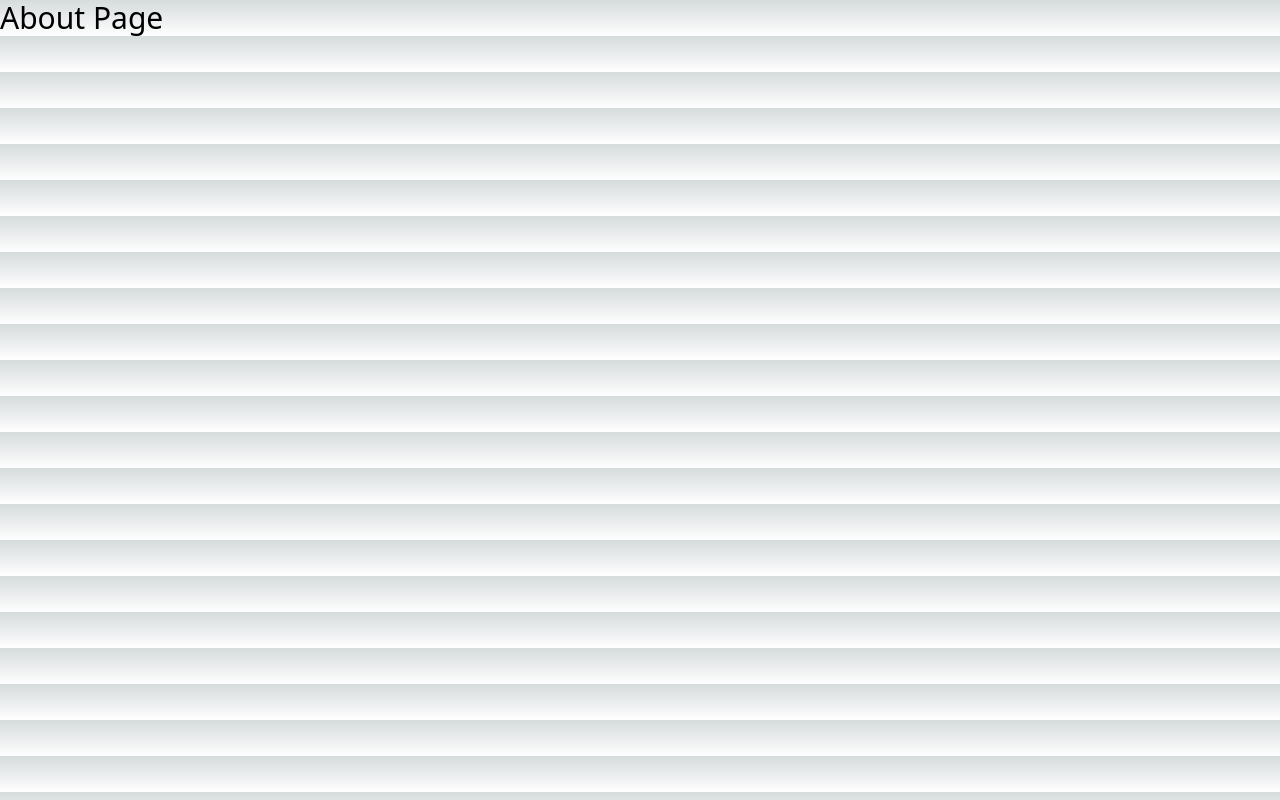
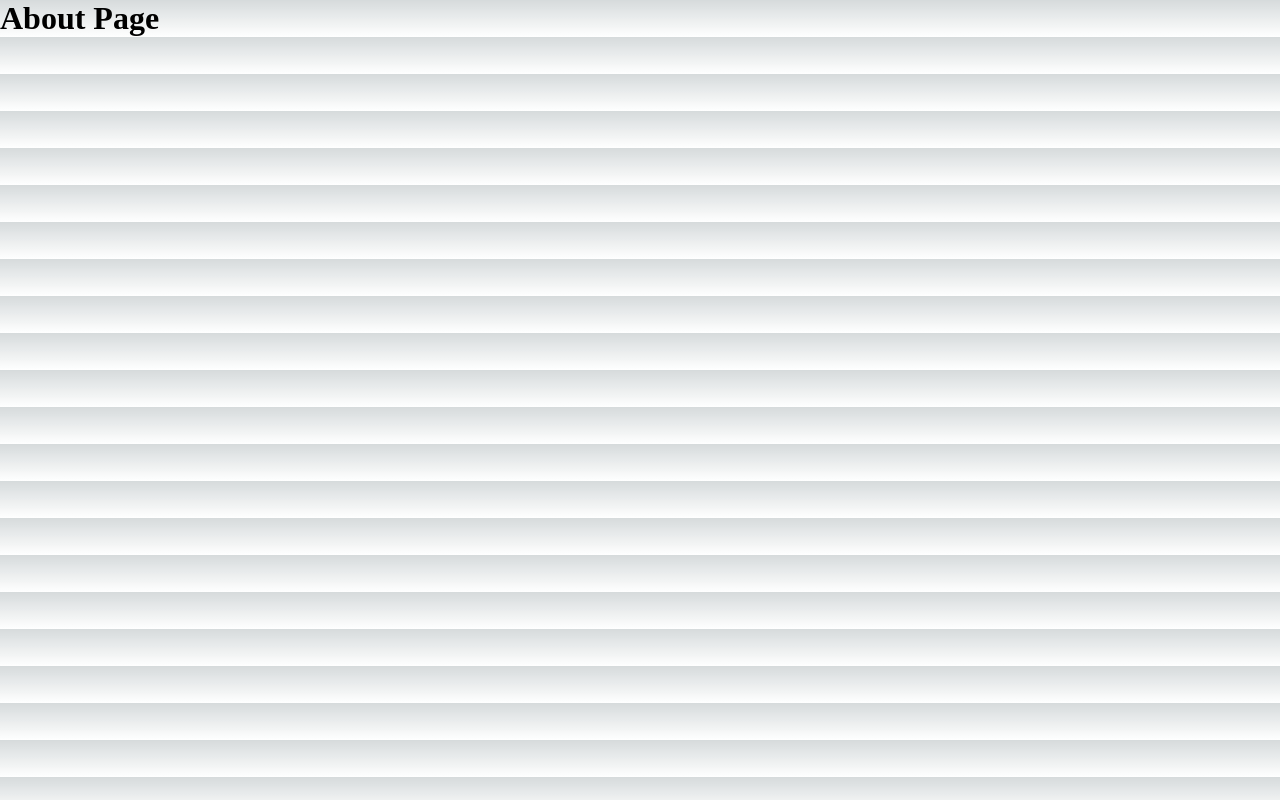
Before and after one commit to CUexter/next-template, a Next.js app: page /about in a window 1280 px wide. Built offline with nearby package versions, Linux system fonts and the light colour scheme.

Commit message:
feat(tailwind)!: removing tailwind
BREAKING_CHANGE: tailwindcss is removed

```diff
--- a/app/about/page.tsx
+++ b/app/about/page.tsx
@@ -1,7 +1,7 @@
 export default function About() {
   return (
     <div>
-      <h1 className="text-3xl">About Page</h1>
+      <h1>About Page</h1>
     </div>
   );
 }
--- a/app/globals.css
+++ b/app/globals.css
@@ -1,7 +1,3 @@
-@tailwind base;
-@tailwind components;
-@tailwind utilities;
-
 :root {
   --max-width: 1100px;
   --border-radius: 12px;
--- a/package.json
+++ b/package.json
@@ -43,7 +43,6 @@
     "@testing-library/react": "^13.4.0",
     "@types/jest": "^29.2.6",
     "@types/testing-library__jest-dom": "^5.14.5",
-    "autoprefixer": "^10.4.13",
     "concurrently": "^7.6.0",
     "eslint-config-prettier": "^8.6.0",
     "husky": "^8.0.3",
@@ -51,16 +50,13 @@
     "jest": "^29.3.1",
     "jest-environment-jsdom": "^29.3.1",
     "lint-staged": "^13.1.0",
-    "postcss": "^8.4.21",
     "prettier": "^2.8.3",
     "rimraf": "^4.1.2",
     "semantic-release": "^20.0.3",
     "stylelint": "^14.16.1",
     "stylelint-config-prettier": "^9.0.4",
     "stylelint-config-recommended": "^9.0.0",
-    "stylelint-config-standard": "^29.0.0",
-    "stylelint-config-tailwindcss": "^0.0.7",
-    "tailwindcss": "^3.2.4"
+    "stylelint-config-standard": "^29.0.0"
   },
   "lint-staged": {
     "*.{js,ts,tsx,jsx}": "eslint --cache --fix",
--- a/tailwind.config.js
+++ /dev/null
@@ -1,15 +0,0 @@
-/** @type {import('tailwindcss').Config} */
-module.exports = {
-  content: [
-    "./app/**/*.{js,ts,jsx,tsx}",
-    "./pages/**/*.{js,ts,jsx,tsx}",
-    "./components/**/*.{js,ts,jsx,tsx}",
-
-    // Or if using `src` directory:
-    "./src/**/*.{js,ts,jsx,tsx}",
-  ],
-  theme: {
-    extend: {},
-  },
-  plugins: [],
-};
```
Also changed, not shown: .stylelintrc.json, 1 other file (tests, documents, lock files or other folders).
